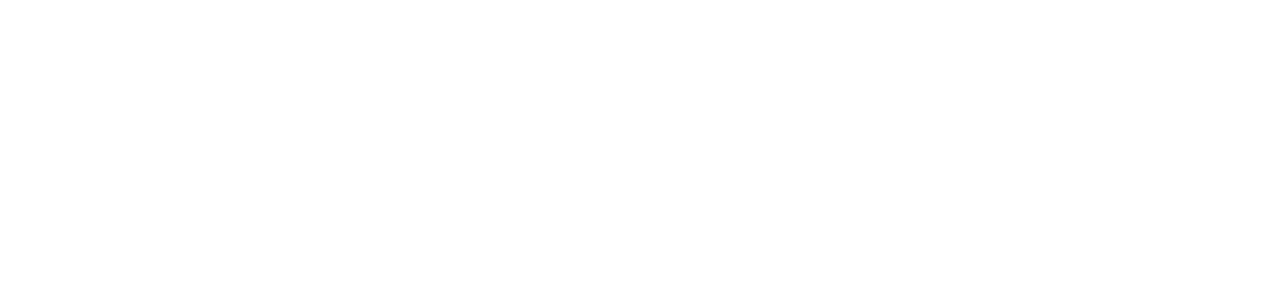
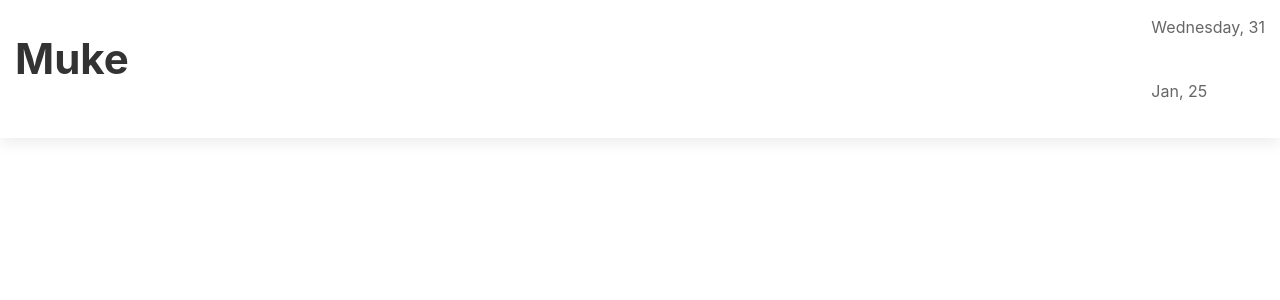
Before and after one commit to soyGael/Muke, a React (Vite) app: page / in a window 1280 px wide. Shown: the top 300 px of the page. Built offline with nearby package versions, Linux system fonts and the light colour scheme.

Commit message:
The header is created

```diff
--- a/src/App.jsx
+++ b/src/App.jsx
@@ -1,9 +1,10 @@
+import Header from "./components/Header"
 function App() {
 
 
   return (
     <>
-
+    <Header/>
     </>
   )
 }
--- /dev/null
+++ b/src/components/Header.jsx
@@ -0,0 +1,17 @@
+function Header() {
+  return (
+    <>
+      <header className="uk-tile uk-padding-small uk-flex uk-flex-between uk-flex-middle uk-box-shadow-medium">
+        <div className="">
+          <h1 className="uk-text-bold uk-margin-xsmall">Muke</h1>
+        </div>
+        <div className="uk-margin-xsmall uk-flex uk-flex-column uk-flex-right">
+          <p className="uk-margin-xsmall">Wednesday, 31</p>
+          <p className="uk-margin-xsmall">Jan, 25</p>
+        </div>
+      </header>
+    </>
+  );
+}
+
+export default Header;
```
